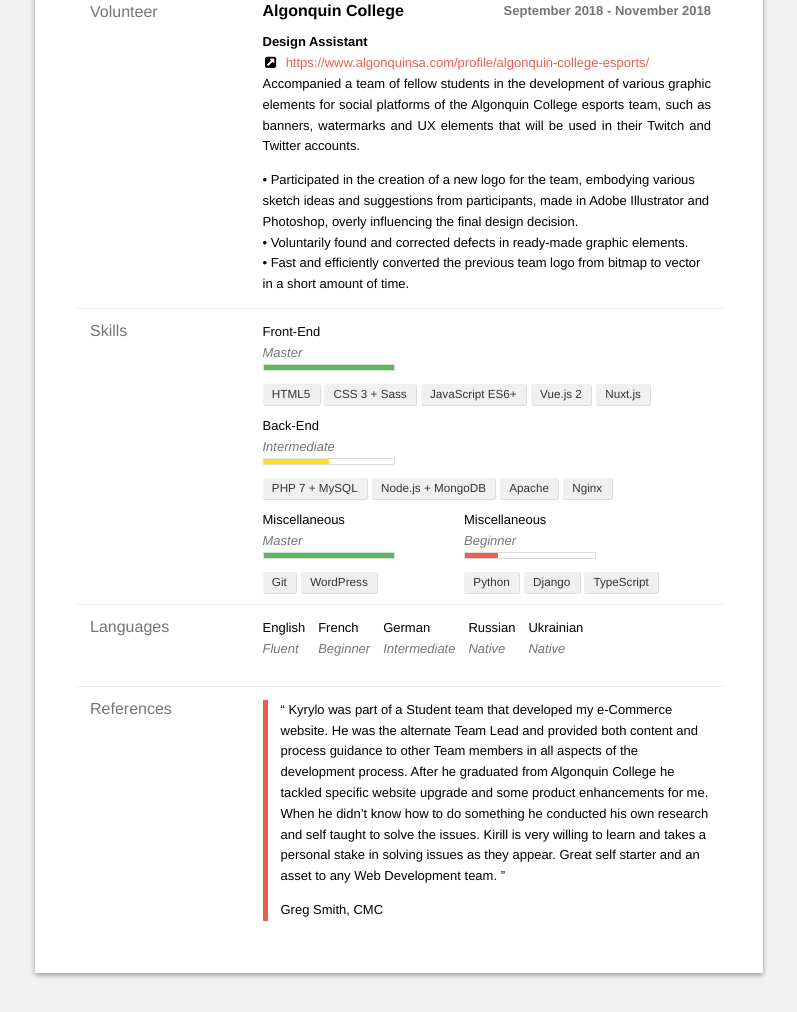
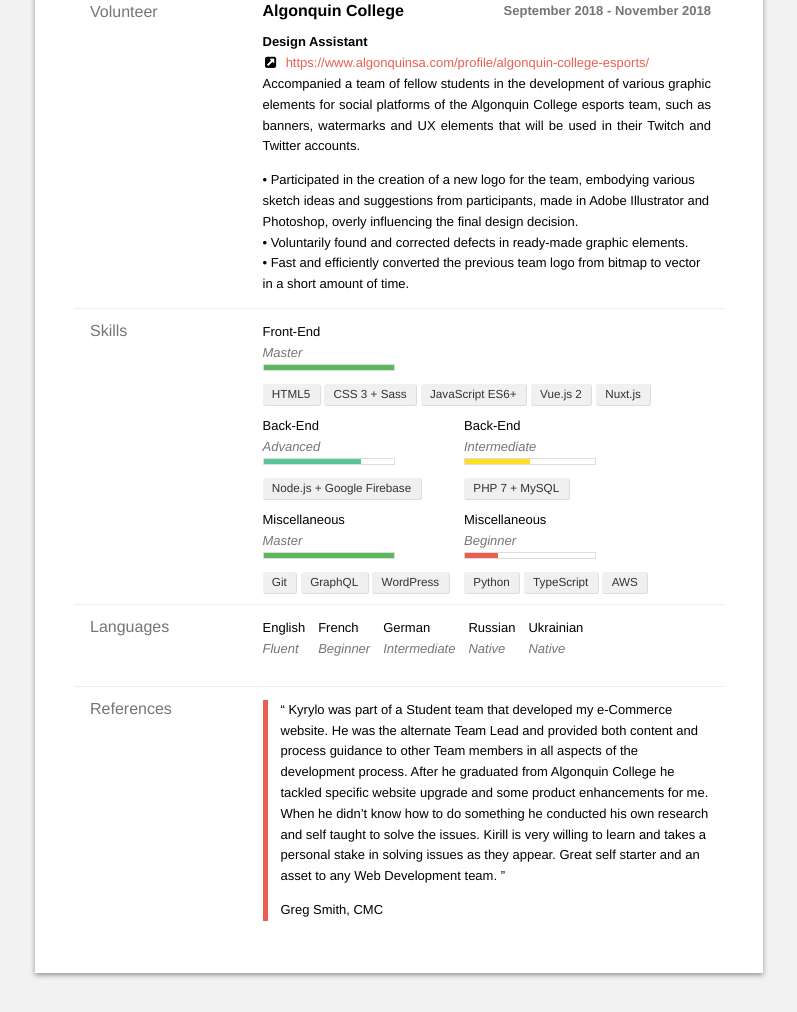
Before and after one commit to kyanukovich/kyanukovich.github.io, a plain HTML site: page index.html in a window 1280 px wide. Shown: the part 2215-3227 px from the top of the page, without its empty margins (241-1038 px from the left). Drawn offline with Linux system fonts and the light colour scheme.

Commit message:
Update resume

```diff
--- a/index.html
+++ b/index.html
@@ -818,15 +818,24 @@ h2.section-title {
 							<div class="name">
 								Back-End
 							</div>
+							<div class="level advanced">
+								<em>Advanced</em>
+								<div class="bar"></div>
+							</div>
+							<ul class="keywords">
+								<li>Node.js + Google Firebase</li>
+							</ul>
+						</div>
+						<div class="item">
+							<div class="name">
+								Back-End
+							</div>
 							<div class="level intermediate">
 								<em>Intermediate</em>
 								<div class="bar"></div>
 							</div>
 							<ul class="keywords">
 								<li>PHP 7 + MySQL</li>
-								<li>Node.js + MongoDB</li>
-								<li>Apache</li>
-								<li>Nginx</li>
 							</ul>
 						</div>
 						<div class="item">
@@ -839,6 +848,7 @@ h2.section-title {
 							</div>
 							<ul class="keywords">
 								<li>Git</li>
+								<li>GraphQL</li>
 								<li>WordPress</li>
 							</ul>
 						</div>
@@ -852,8 +862,8 @@ h2.section-title {
 							</div>
 							<ul class="keywords">
 								<li>Python</li>
-								<li>Django</li>
 								<li>TypeScript</li>
+								<li>AWS</li>
 							</ul>
 						</div>
 					</section>
```
